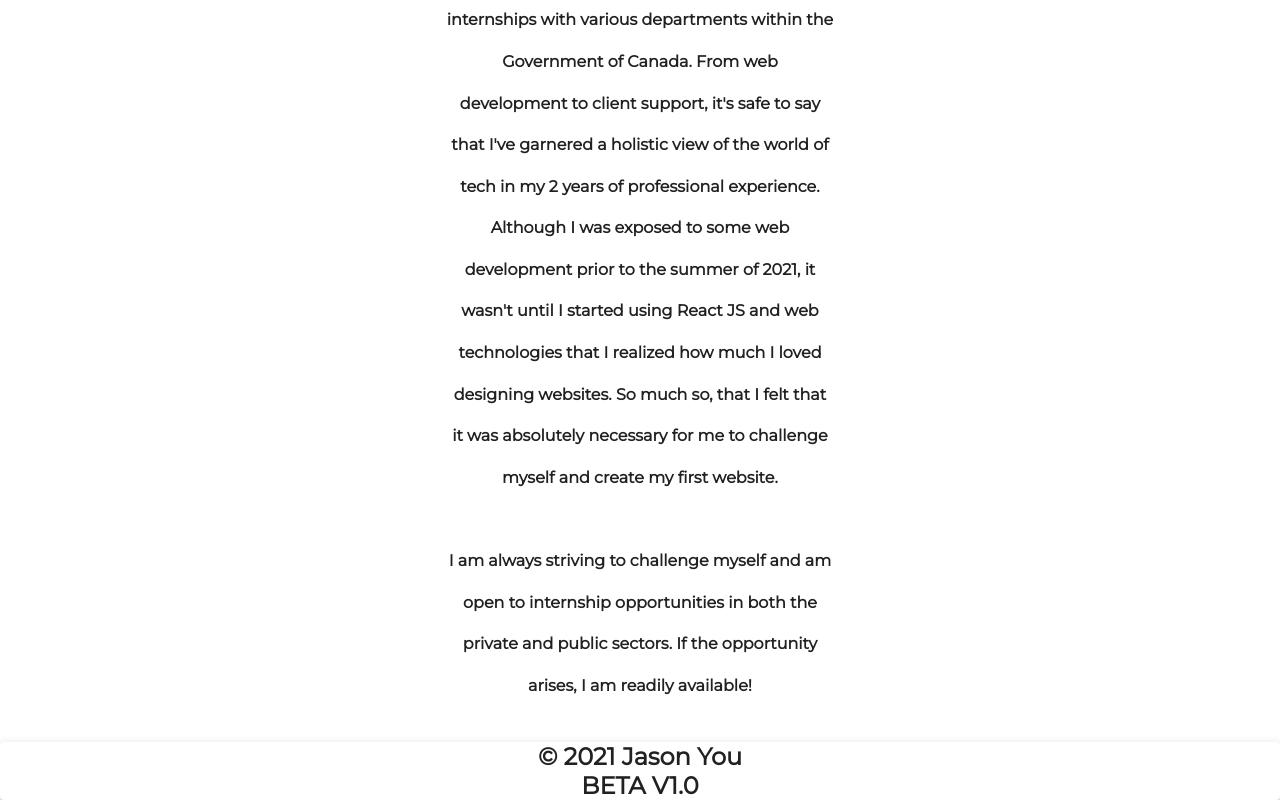
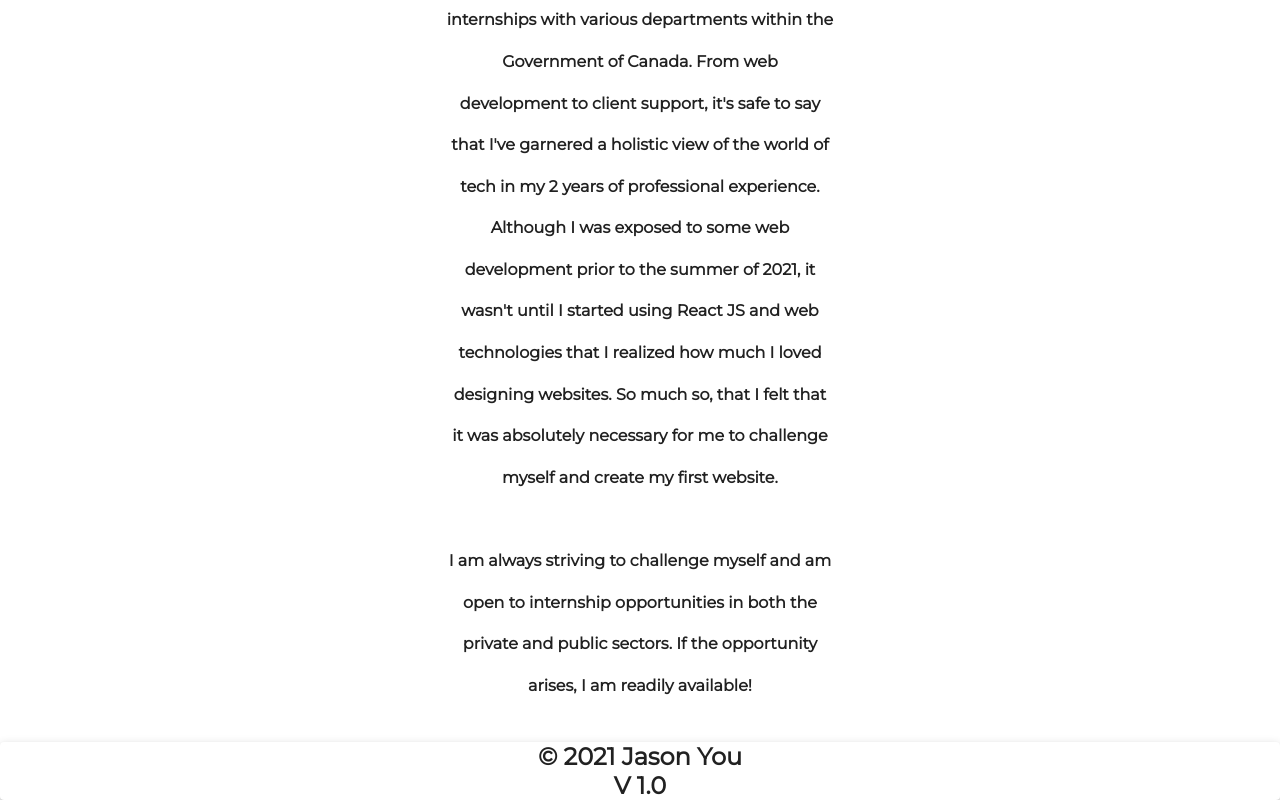
Before and after one commit to jyou044/personalwebsite, a React (Create React App) app: page /MyStory in a window 1280 px wide. Shown: the part 1273-2073 px from the top of the page. Built offline with nearby package versions, Linux system fonts and the light colour scheme.

Commit message:
made changes to version footer

```diff
--- a/src/FooterVal.js
+++ b/src/FooterVal.js
@@ -8,7 +8,7 @@ class FooterVal extends Component{
       <Paper elevation={3}>
         {this.props.children}
         <h2 className="white-text"><center>© 2021 Jason You</center></h2>
-        <h2 className="grey-text text-lighten-4"><center>BETA V1.0</center></h2>
+        <h2 className="grey-text text-lighten-4"><center> V 1.0</center></h2>
       </Paper>
 
     </div>
```
